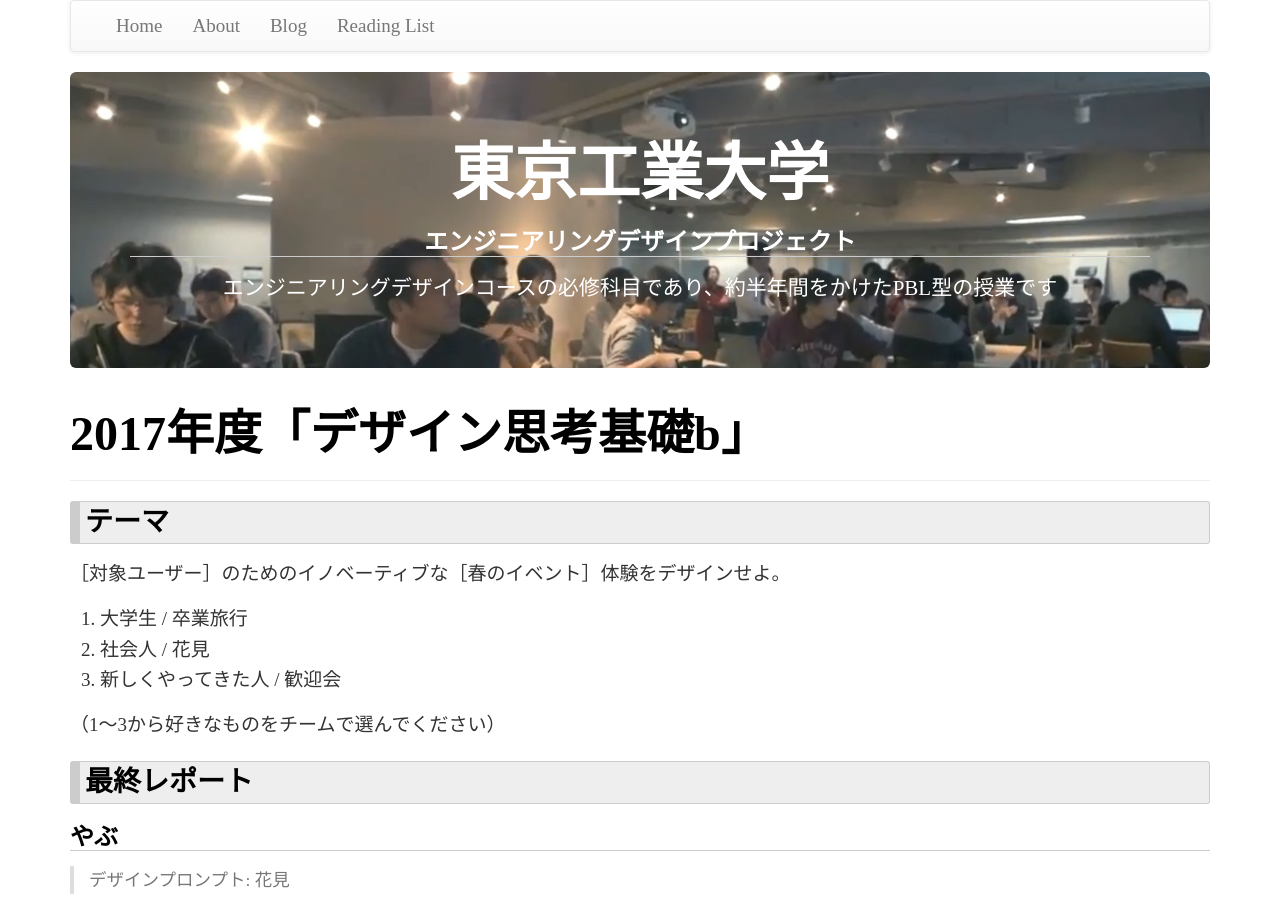
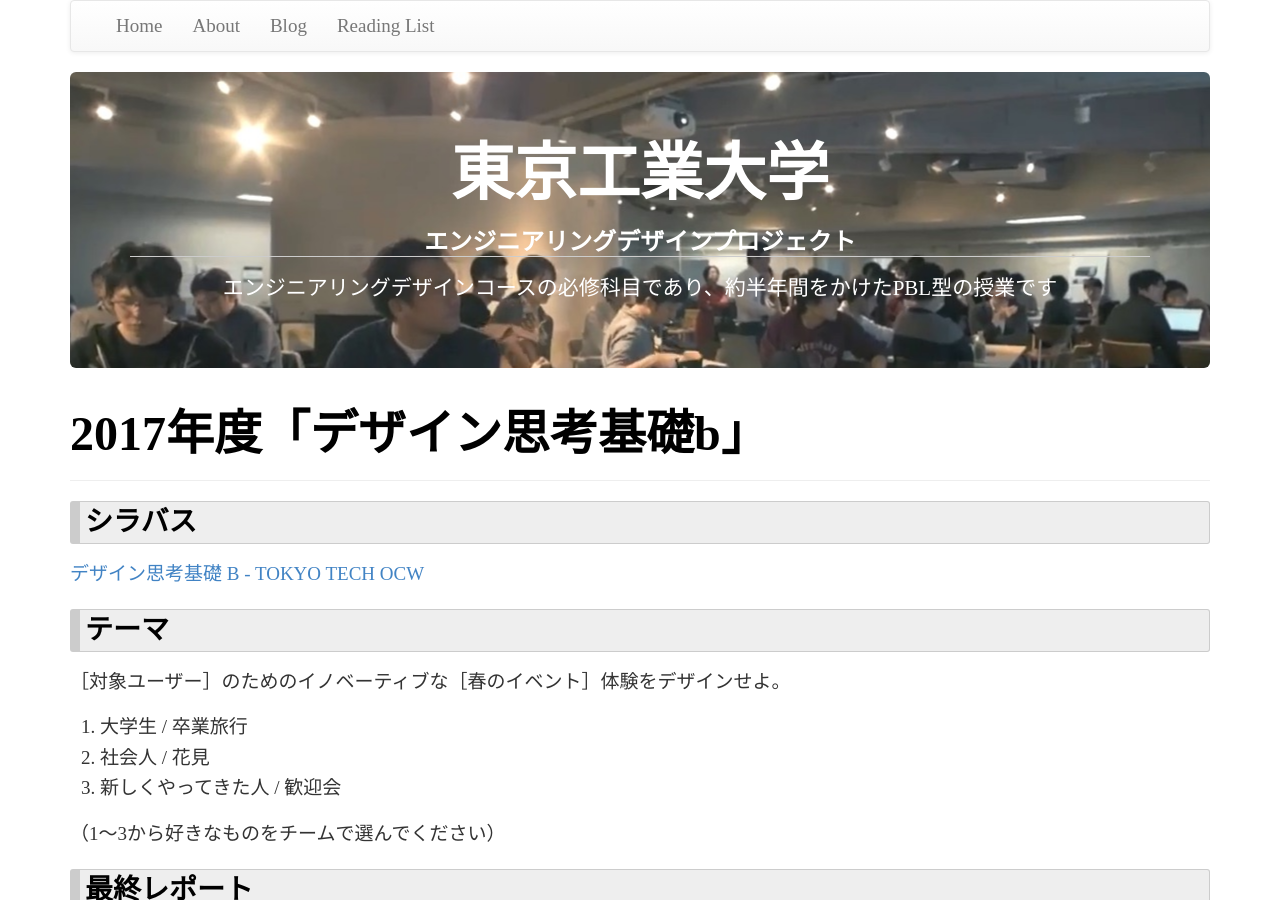
Before and after one commit to titech-edp/titech-edp.github.io, a Jekyll site: the page built from 2017-dtf-b/index.md, in a window 1280 px wide and 900 px high. Built offline with Jekyll 4.4.1, drawn with Linux system fonts in a browser that asks for light colours; nearby versions of some CDN libraries; library files that are not in the unit come from our copies.

```diff
--- a/2017-dtf-b/index.md
+++ b/2017-dtf-b/index.md
@@ -2,6 +2,10 @@
 layout: page
 title: 2017年度「デザイン思考基礎b」
 ---
+
+# シラバス
+
+[デザイン思考基礎 B - TOKYO TECH OCW](http://www.ocw.titech.ac.jp/index.php?module=General&action=T0300&GakubuCD=2&GakkaCD=321502&KeiCD=15&course=2&KamokuCD=321502&KougiCD=201713496&Nendo=2017&vid=03)
 
 # テーマ
 
```
Also changed, not shown: 2017-dtf-a/index.md (+4 -0 lines).
